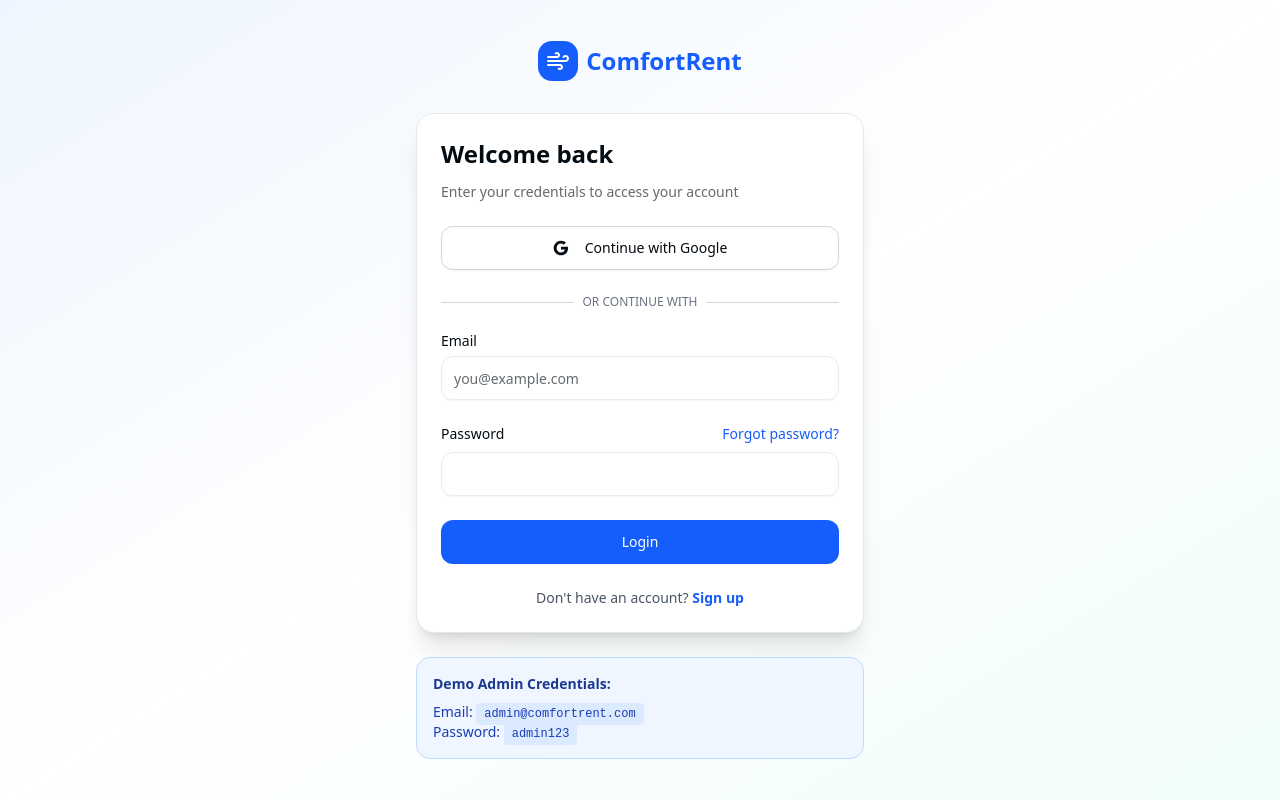
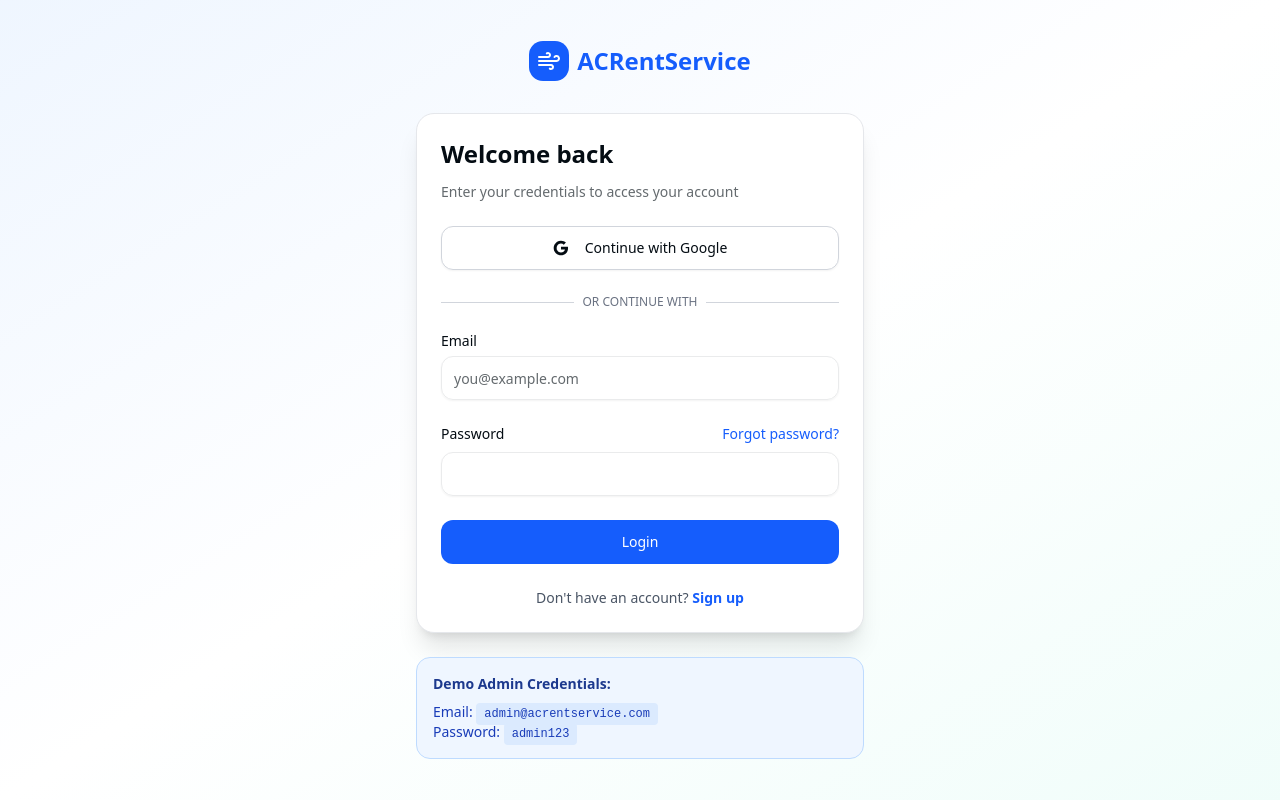
Before and after one commit to puneetxp/v0-heater-and-ac-website, a Next.js app: page /auth/login in a window 1280 px wide. Built offline with nearby package versions, Linux system fonts and the light colour scheme.

Commit message:
fix branding and demo credentials; add troubleshooting guide
Co-authored-by: Puneetxp <19248561+puneetxp@users.noreply.github.com>

```diff
--- a/app/auth/login/page.tsx
+++ b/app/auth/login/page.tsx
@@ -148,7 +148,7 @@ export default function LoginPage() {
             <div className="flex h-10 w-10 items-center justify-center rounded-lg bg-blue-600">
               <Wind className="h-6 w-6 text-white" />
             </div>
-            ComfortRent
+            ACRentService
           </Link>
         </div>
         <Card className="border-gray-200 shadow-xl">
@@ -265,7 +265,7 @@ export default function LoginPage() {
           <p className="text-sm text-blue-800">
             Email:{" "}
             <code className="bg-blue-100 px-2 py-1 rounded font-mono text-xs">
-              admin@comfortrent.com
+              admin@acrentservice.com
             </code>
           </p>
           <p className="text-sm text-blue-800">
```
Also changed, not shown: 1 other file (tests, documents, lock files or other folders).
